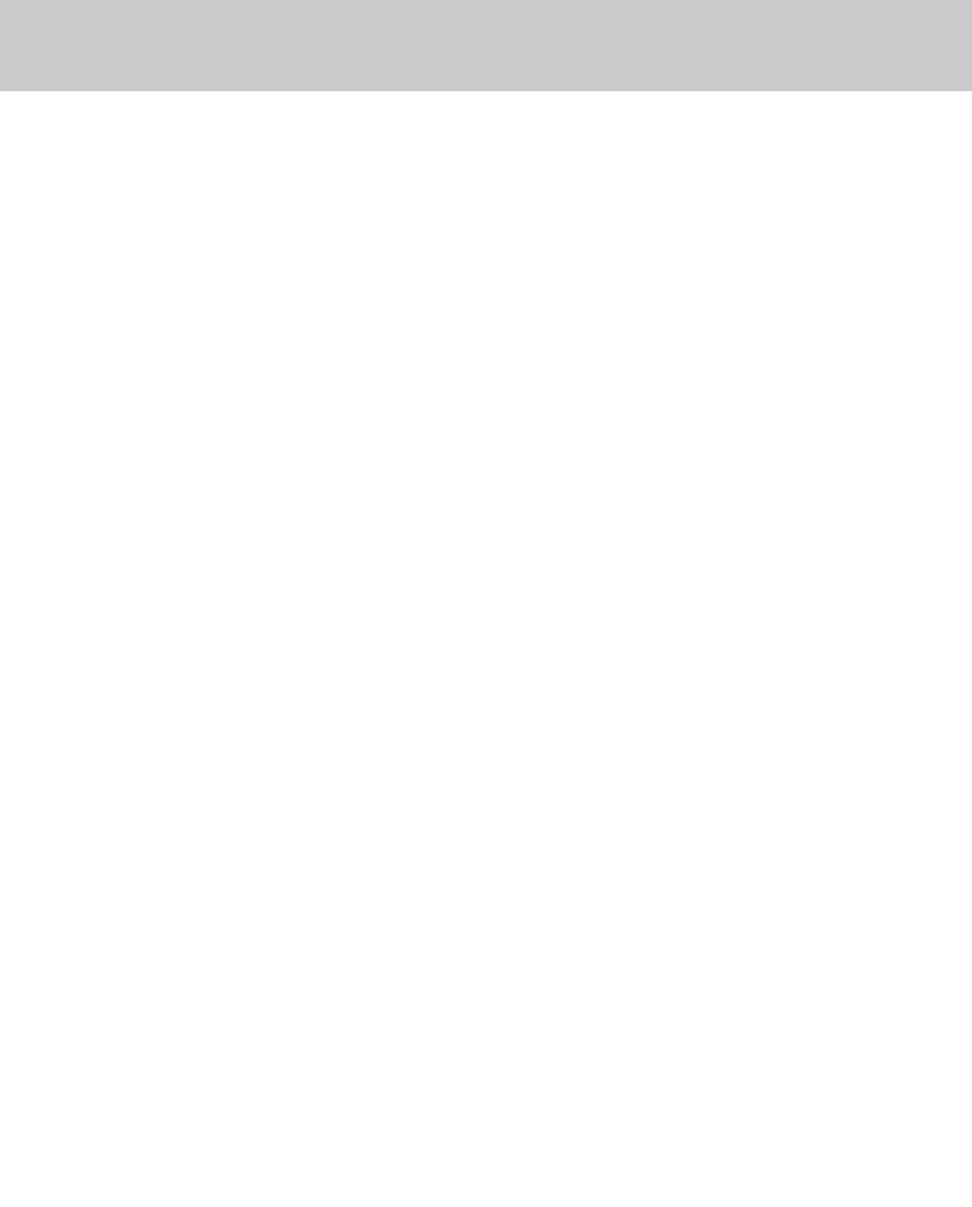
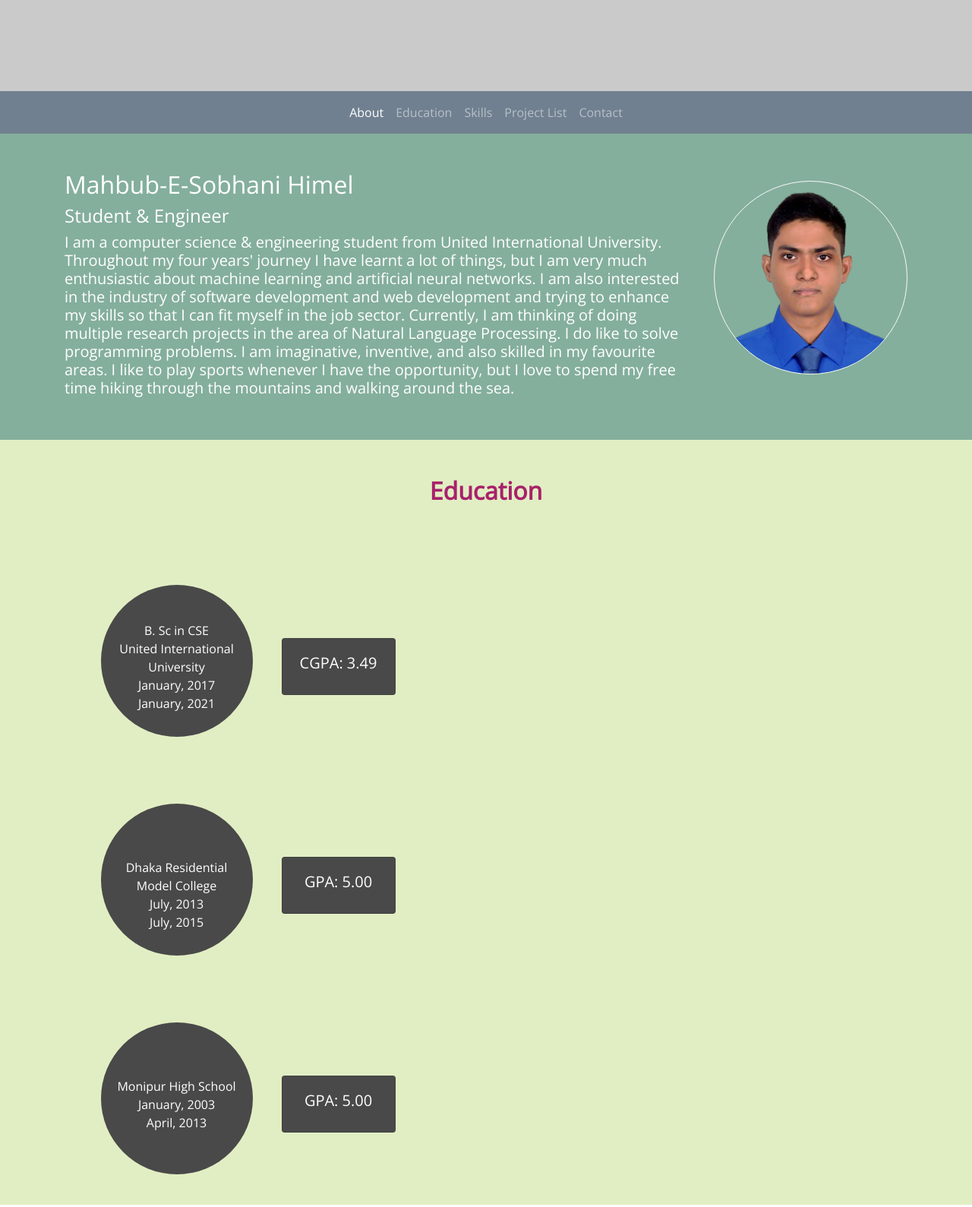
Before and after one commit to mahbubhimel/mahbubhimel.github.io, a plain HTML site: page index.html in a window 1280 px wide. Shown: the part 680-2269 px from the top of the page at 76% size. Before the commit the page ends 800 px from the top, so only its background shows below. Drawn offline with nearby package versions, Linux system fonts and the light colour scheme.

Commit message:
till education

```diff
--- a/css/styles.css
+++ b/css/styles.css
@@ -9,3 +9,36 @@ body{
 .banner-column{
     background-color: #8D8D8D;
 }
+
+.navbar-container{
+    background-color:slategrey;
+}
+
+.about-container{
+    background-color: #84AF9C;
+}
+
+.education-container{
+    background-color: #E1EEC3;
+}
+
+.education-color{
+    background-color: #A8216B;
+}
+
+.education-text-color{
+    color: #A8216B;
+}
+
+.circle{
+    background-color: #494949;
+    width: 200px;
+    height: 200px;
+    border-radius: 50%;
+}
+
+.card-bg{
+    background-color: #494949;
+    width: 150px;
+    height: 75px;
+}
--- a/index.html
+++ b/index.html
@@ -35,6 +35,137 @@
 
   </section>
 
+  <!-- navbar section -->
+
+  <nav class="navbar navbar-expand-lg navbar-dark navbar-container">
+
+    <button class="navbar-toggler" type="button" data-toggle="collapse" data-target="#navbarSupportedContent"
+      aria-controls="navbarSupportedContent" aria-expanded="false" aria-label="Toggle navigation">
+      <span class="navbar-toggler-icon"></span>
+    </button>
+
+    <div class="collapse navbar-collapse" id="navbarSupportedContent">
+      <ul class="navbar-nav m-auto">
+        <li class="nav-item active">
+          <a class="nav-link" href="#about">About<span class="sr-only">(current)</span></a>
+        </li>
+        <li class="nav-item">
+          <a class="nav-link" href="#education">Education</a>
+        </li>
+        <li class="nav-item">
+          <a class="nav-link" href="#skills">Skills</a>
+        </li>
+        <li class="nav-item">
+          <a class="nav-link" href="#project-list">Project List</a>
+        </li>
+        <li class="nav-item">
+          <a class="nav-link" href="#contact">Contact</a>
+        </li>
+      </ul>
+    </div>
+  </nav>
+
+  <!-- this is about section -->
+  <div class="about-container" id="about">
+    <div class="container">
+      <div class="row align-items-center justify-content-center">
+        <div class="col-md-9 py-5 text-white">
+          <h2>Mahbub-E-Sobhani Himel</h2>
+          <h4>Student & Engineer</h4>
+          <h5>I am a computer science & engineering student from United International University. Throughout my four
+            years' journey I have learnt a lot of things, but I am very much enthusiastic about machine learning and
+            artificial neural networks. I am also interested in the industry of software development and web development
+            and trying to enhance my skills so that I can fit myself in the job sector. Currently, I am thinking of
+            doing multiple research projects in the area of Natural Language Processing. I do like to solve programming
+            problems. I am imaginative, inventive, and also skilled in my favourite areas. I like to play sports
+            whenever I have the opportunity, but I love to spend my free time hiking through the mountains and walking
+            around the sea.</h5>
+        </div>
+        <div class="col-md-3 mb-4">
+          <img src="./img/Cp-66697_copy__1_-removebg-preview.png" alt="Himel"
+            class="img-fluid rounded-circle border border-light">
+        </div>
+      </div>
+    </div>
+  </div>
+
+  <!-- this is education section -->
+  <div class="education-container" id="education">
+    <div class="container">
+      <div class="row text-center">
+        <div class="col py-5">
+          <h2 class="education-text-color font-weight-bolder">Education</h2>
+        </div>
+      </div>
+      <div class="row py-4 my-4 align-items-center justify-content-center">
+        <div class="col-md-2 pb-3 mx-4">
+          <div class="circle text-center text-white">
+            <p class="py-5">
+              B. Sc in CSE <br>
+              United International University <br>
+              January, 2017 <br>
+              January, 2021
+            </p>
+          </div>
+        </div>
+
+        <div class="col-md-9">
+          <div class="card ml-4 card-bg">
+            <div class="card-body text-white text-center">
+              <h5>CGPA: 3.49</h5>
+            </div>
+          </div>
+        </div>
+      </div>
+
+      <div class="row py-4 my-4 align-items-center justify-content-center">
+        <div class="col-md-2 pb-3 mx-4">
+          <div class="circle text-center text-white">
+            <p class="py-5">
+              <br>
+              Dhaka Residential <br>
+              Model College <br>
+              July, 2013 <br>
+              July, 2015
+            </p>
+          </div>
+        </div>
+
+        <div class="col-md-9">
+          <div class="card ml-4 card-bg">
+            <div class="card-body text-white text-center">
+              <h5>GPA: 5.00</h5>
+            </div>
+          </div>
+        </div>
+      </div>
+
+      <div class="row py-4 my-4 align-items-center justify-content-center">
+        <div class="col-md-2 pb-3 mx-4">
+          <div class="circle text-center text-white">
+            <p class="py-5">
+              <br>
+              Monipur High School <br>
+              January, 2003 <br>
+              April, 2013
+            </p>
+          </div>
+        </div>
+
+        <div class="col-md-9">
+          <div class="card ml-4 card-bg">
+            <div class="card-body text-white text-center">
+              <h5>GPA: 5.00</h5>
+            </div>
+          </div>
+        </div>
+      </div>
+
+
+
+    </div>
+  </div>
+
 
   <!-- Optional JavaScript; choose one of the two! -->
 
```
Also changed, not shown: img/Cp-66697_copy__1_-removebg-preview.png (added).
